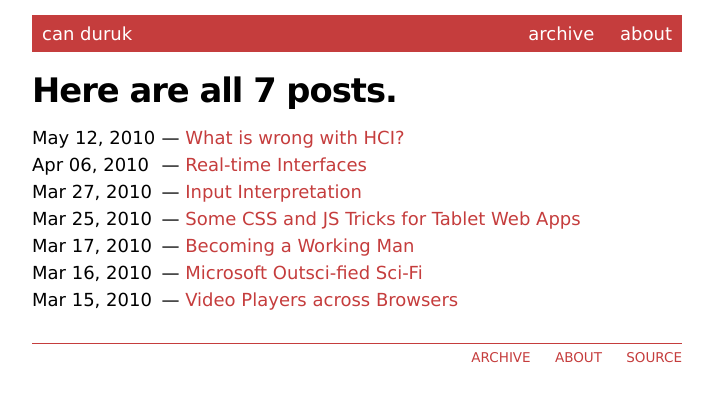
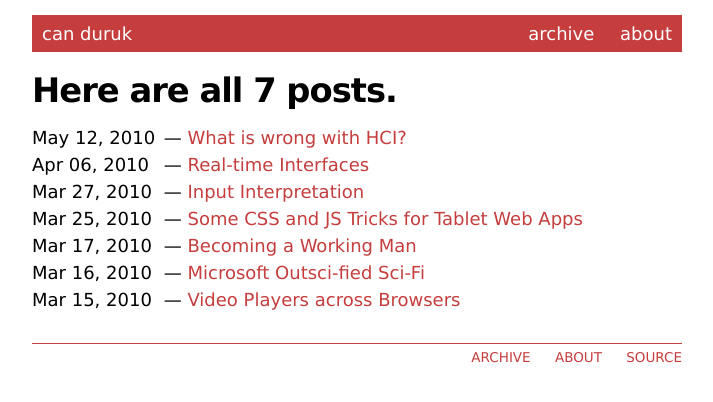
Before and after one commit to cduruk/old.cduruk.github.com, a Jekyll site: the page built from archive/index.md, in a window 1280 px wide. Shown: the top 402 px of the page, without its empty margins (283-996 px from the left). Built offline with Jekyll 4.4.1, drawn with Linux system fonts in a browser that asks for light colours; Markdown is read by kramdown in place of the engine named in the settings.

Commit message:
More room for archive dates

```diff
--- a/static/css/screen.css
+++ b/static/css/screen.css
@@ -112,7 +112,7 @@
 
 .archive .date {
   display : inline-block;
-  width   : 6.875em;
+  width   : 7em;
 }
 
 .archive ul {
```
